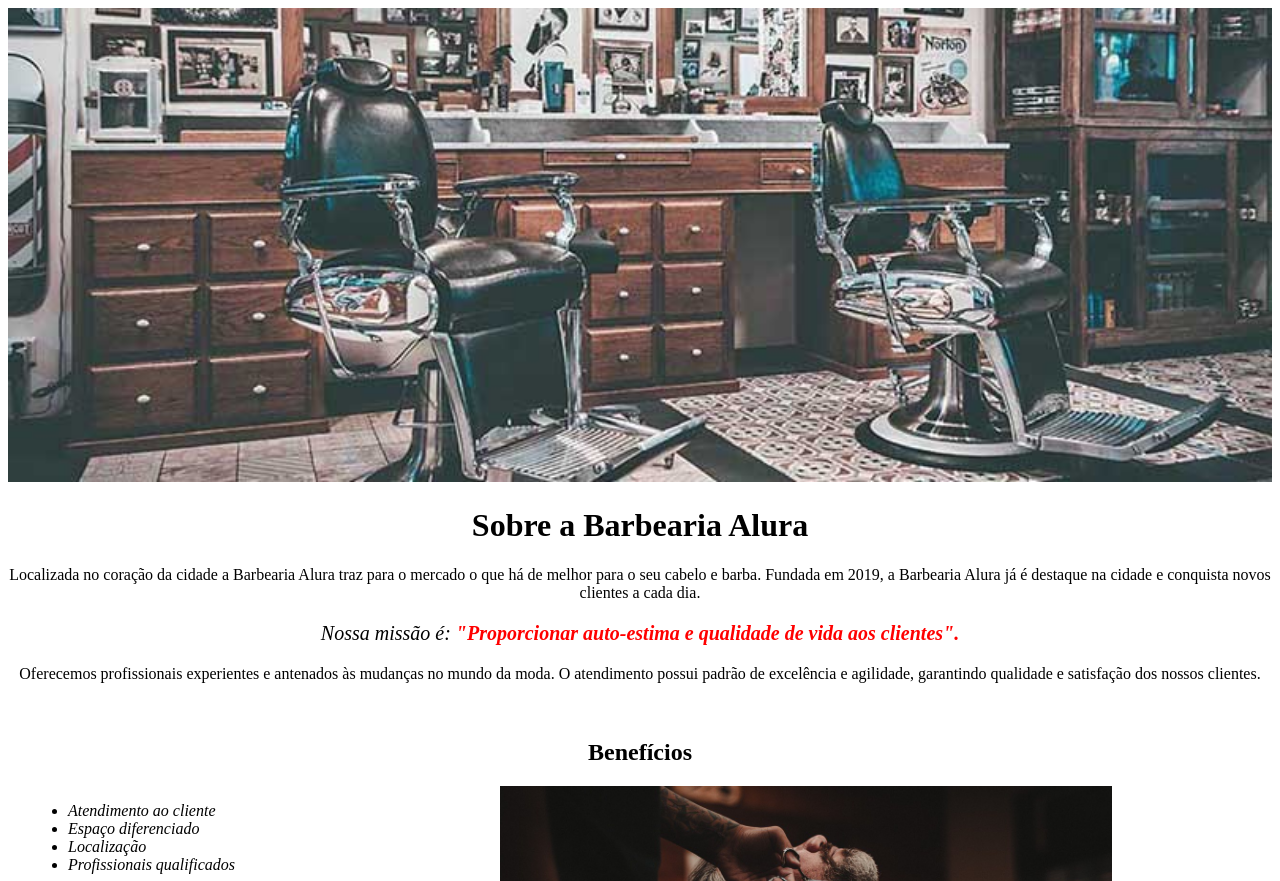
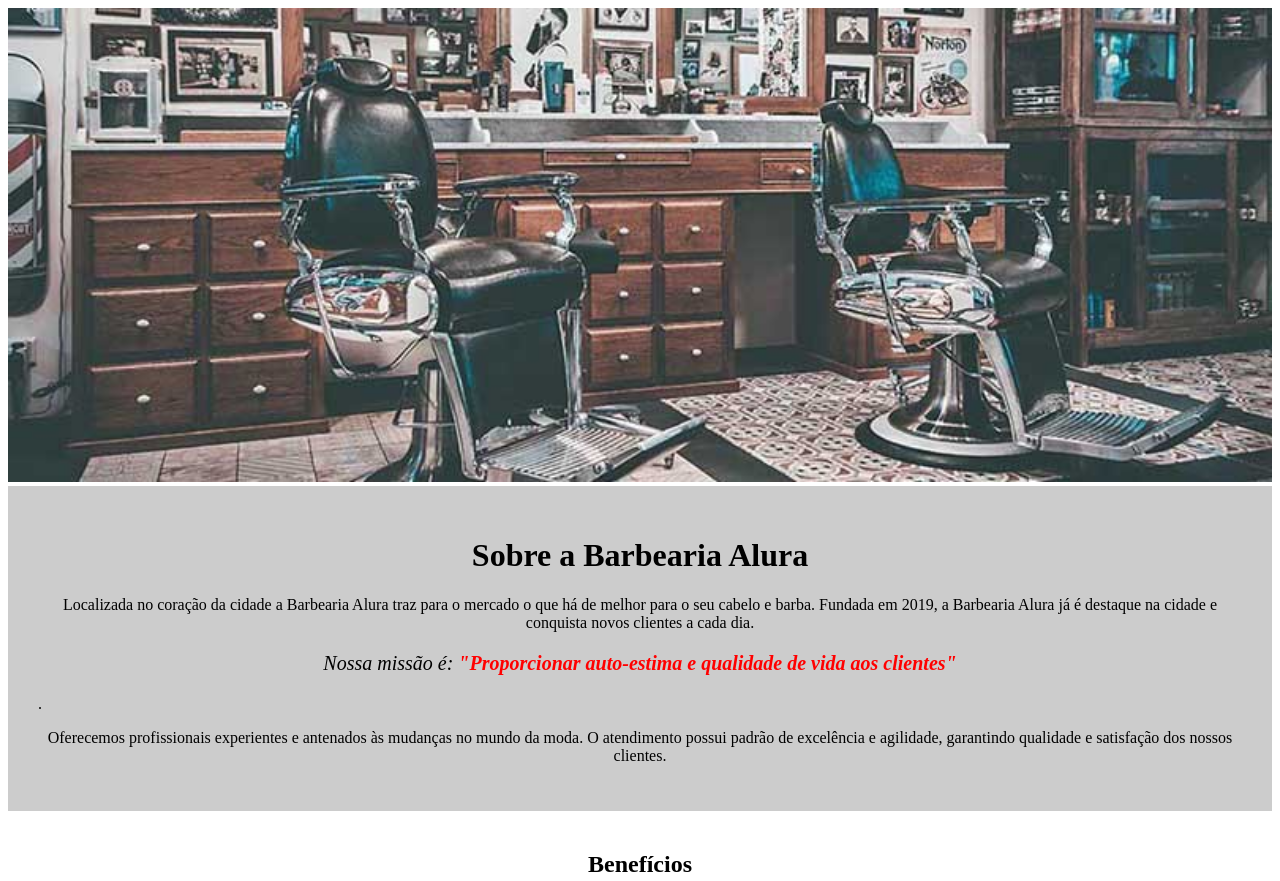
Before and after one commit to NikollasEdu/barbearia_alura_pt1, a plain HTML site: page index.html in a window 1280 px wide. Shown: the top 881 px of the page. Drawn offline with Linux system fonts and the light colour scheme.

Commit message:
Update index.html

```diff
--- a/index.html
+++ b/index.html
@@ -8,12 +8,12 @@
 </head>
 <body>
     <img src="banner.jpg" id="banner">
-    </div class="principal">
+    <div class="principal">
     <h1>Sobre a Barbearia Alura</h1>
 
     <p>Localizada no coração da cidade a Barbearia Alura traz para o mercado o que há de melhor para o seu cabelo e barba. Fundada em 2019, a Barbearia Alura já é destaque na cidade e conquista novos clientes a cada dia.</p>
 
-    <p id="missao"><em>Nossa missão é: <strong>"Proporcionar auto-estima e qualidade de vida aos clientes".</strong></em></p>
+    <p id="missao"><em>Nossa missão é: <strong>"Proporcionar auto-estima e qualidade de vida aos clientes"</strong></em></p>.
 
     <p>Oferecemos profissionais experientes e antenados às mudanças no mundo da moda. O atendimento possui padrão de excelência e agilidade, garantindo qualidade e satisfação dos nossos clientes.</p>
     </div>
```
